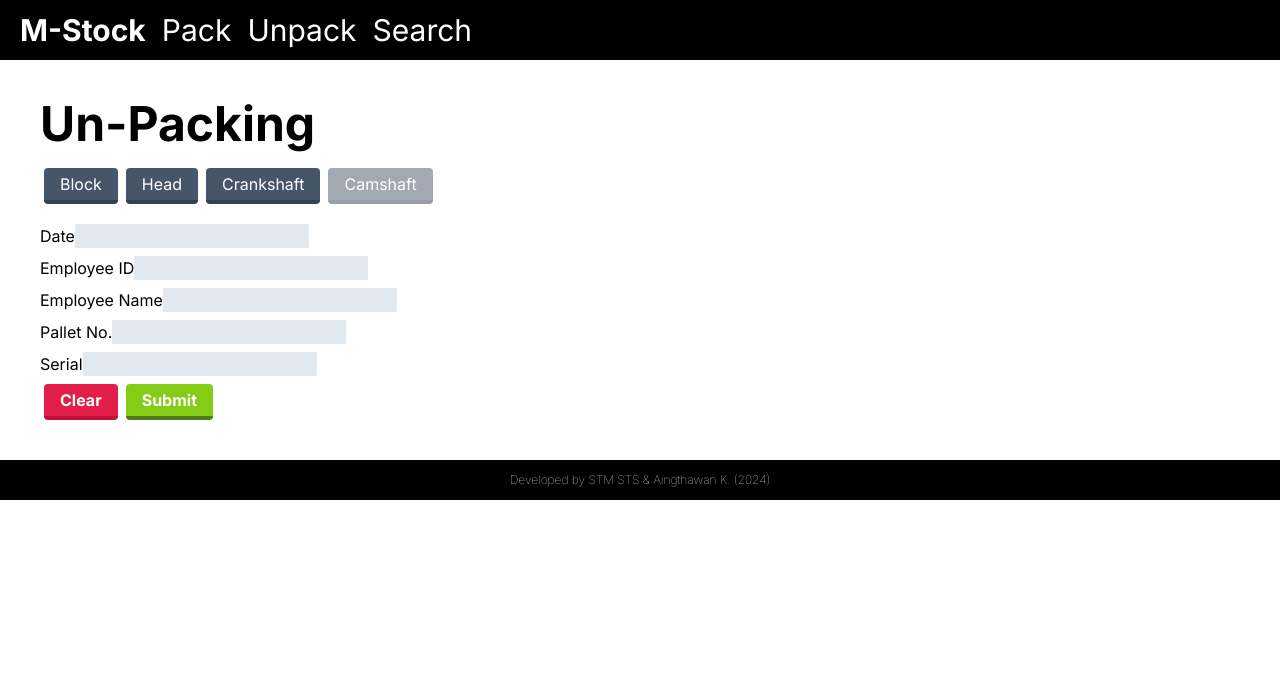
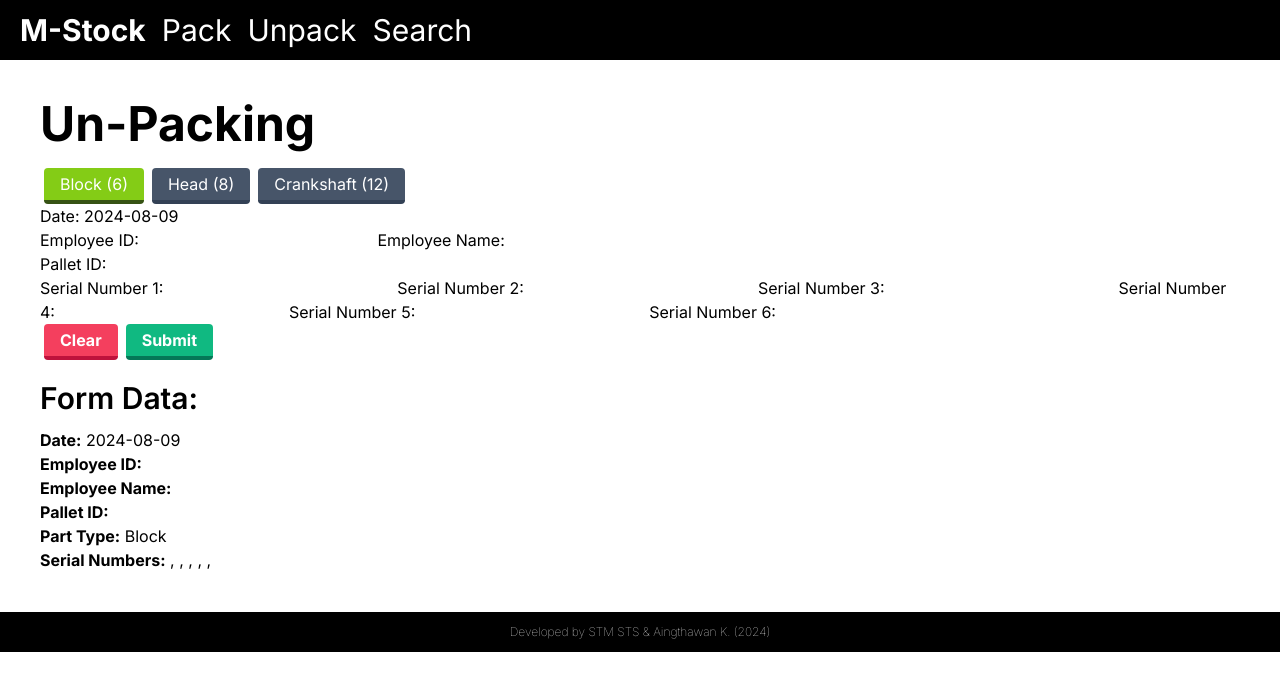
Before and after one commit to aingez/sts_safety_stock_coop_project, a Next.js app: page /unpack in a window 1280 px wide. Shown: the top 690 px of the page. Built offline with nearby package versions, Linux system fonts and the light colour scheme.

Commit message:
mock up ui update

```diff
--- a/src/app/pack/page.jsx
+++ b/src/app/pack/page.jsx
@@ -1,81 +1,127 @@
 'use client'
+import React, { useState } from 'react';
 
-import React, { useState } from 'react'
+const today = new Date().toISOString().split('T')[0]; // Format date as YYYY-MM-DD
 
-function PackPage() {
+export default function PackPage() {
+  const partTypeSerialCount = {
+    'Block': 6,
+    'Head': 8,
+    'Crankshaft': 12,
+    // Add more part types here if needed
+  };
+
   const [formData, setFormData] = useState({
-    date: '',
+    date: today,
     employeeId: '',
     employeeName: '',
-    palletNo: '',
-    serial: ''
+    palletId: '',
+    partType: 'Block',  // Default part type
+    serialNumbers: Array(partTypeSerialCount['Block']).fill('') // set block serial numbers as default
   });
 
-  const handleInputChange = (e) => {
-    const { name, value } = e.target;
-    setFormData(prevState => ({
-      ...prevState,
-      [name]: value
-    }));
-  };
+  function handleSubmit(e) {
+    e.preventDefault(); // Prevent default form submission
+    const data = new FormData(e.target);
+    const submittedData = {
+      date: data.get('date') || today,
+      employeeId: data.get('employeeId'),
+      employeeName: data.get('employeeName'),
+      palletId: data.get('palletId'),
+      partType: formData.partType,
+      serialNumbers: Array.from(data.entries())
+        .filter(([key]) => key.startsWith('serialNumber'))
+        .map(([, value]) => value),
+    };
+    setFormData(submittedData);
+    console.log(submittedData);
+  }
 
-  const handleClear = () => {
+  function handlePartTypeSelection(e) {
+    const selectedPartType = e.target.value;
     setFormData({
-      date: '',
-      employeeId: '',
-      employeeName: '',
-      palletNo: '',
-      serial: ''
+      ...formData,
+      partType: selectedPartType,
+      serialNumbers: Array(partTypeSerialCount[selectedPartType]).fill('')
     });
-  };
+  }
+
+  function handleSerialNumberChange(e, index) {
+    const newSerialNumbers = [...formData.serialNumbers];
+    newSerialNumbers[index] = e.target.value;
+    setFormData({ ...formData, serialNumbers: newSerialNumbers });
+  }
 
   return (
     <div>
       <h1 className='text-5xl pb-5 font-bold'>
         Packing
       </h1>
+      <form method="post" onSubmit={handleSubmit}>
+        {/* part type input */}
+        <p>
+          {Object.keys(partTypeSerialCount).map((partType) => (
+            <button
+              key={partType}
+              type="button"
+              onClick={handlePartTypeSelection}
+              value={partType}
+              className={`mx-1 font-normal py-1 px-4 border-b-4 rounded ${
+                formData.partType === partType
+                  ? 'bg-lime-500 text-white border-lime-900'  // Active styles
+                  : 'bg-slate-600 hover:bg-slate-400 text-white border-slate-700 hover:border-slate-500'  // Default styles
+              }`}
+            >
+              {partType} ({partTypeSerialCount[partType]})
+            </button>
+          ))}
+        </p>
 
-      <ul className='mb-5'>
-        <button className='mx-1 bg-slate-600 hover:bg-slate-400 text-white font-normal py-1 px-4 border-b-4 border-slate-700 hover:border-slate-500 rounded'>Block (6)</button>
-        <button className='mx-1 bg-slate-600 hover:bg-slate-400 text-white font-normal py-1 px-4 border-b-4 border-slate-700 hover:border-slate-500 rounded'>Head (8)</button>
-        <button className='mx-1 bg-slate-600 hover:bg-slate-400 text-white font-normal py-1 px-4 border-b-4 border-slate-700 hover:border-slate-500 rounded'>Crankshaft (12)</button>
-        <button className='mx-1 opacity-50 bg-slate-600 hover:bg-slate-400 text-white font-normal py-1 px-4 border-b-4 border-slate-700 hover:border-slate-500 rounded'>Camshaft</button>
-      </ul>
+        {/* date input (auto/editable) */}
+        <label>
+          Date: <input name="date" defaultValue={today} />
+        </label>
+        <br />
+        {/* employee id input */}
+        <label>
+          Employee ID: <input name="employeeId" />
+        </label>
+        <label>
+          Employee Name: <input name="employeeName" />
+        </label>
+        <br />
+        {/* pallet id input */}
+        <label>
+          Pallet ID: <input name="palletId" />
+        </label>
+        <br />
 
-      <form action="/send-data-here" method="post">
-        <ul>
-          <li className='pb-2'>
-            <label htmlFor="date">Date</label>
-            <input className='bg-slate-200' type="text" id="date" name="date" value={formData.date} onChange={handleInputChange} />
-          </li>
-          <li className='pb-2'>
-            <label htmlFor="employeeId">Employee ID</label>
-            <input className='bg-slate-200' type="text" id="employeeId" name="employeeId" value={formData.employeeId} onChange={handleInputChange} />
-          </li>
-          <li className='pb-2'>
-            <label htmlFor="employeeName">Employee Name</label>
-            <input className='bg-slate-200' type="text" id="employeeName" name="employeeName" value={formData.employeeName} onChange={handleInputChange} />
-          </li>
-          <li className='pb-2'>
-            <label htmlFor="palletNo">Pallet No.</label>
-            <input className='bg-slate-200' type="text" id="palletNo" name="palletNo" value={formData.palletNo} onChange={handleInputChange} />
-          </li>
-          <li className='pb-2'>
-            <label htmlFor="serial">Serial</label>
-            <input className='bg-slate-200' type="text" id="serial" name="serial" value={formData.serial} onChange={handleInputChange} />
-          </li>
-        </ul>
+        {/* serial number inputs */}
+        {formData.serialNumbers.map((serialNumber, index) => (
+          <label key={index}>
+            Serial Number {index + 1}:
+            <input
+              name={`serialNumber${index}`}
+              value={serialNumber}
+              onChange={(e) => handleSerialNumberChange(e, index)}
+            />
+          </label>
+        ))}
+        <br />
+        <button type="button" className='mx-1 bg-rose-500 hover:bg-rose-400 text-white font-bold py-1 px-4 border-b-4 border-rose-700 hover:border-rose-500 rounded'>Clear</button>
+        <button type="submit" className='mx-1 bg-emerald-500 hover:bg-emerald-400 text-white font-bold py-1 px-4 border-b-4 border-emerald-700 hover:border-emerald-500 rounded'>Submit</button>
+      </form>
 
-        <button type="button" onClick={handleClear} className='mx-1 bg-rose-600 hover:bg-rose-400 text-white font-bold py-1 px-4 border-b-4 border-rose-700 hover:border-rose-500 rounded'>
-          Clear
-        </button>
-        <button className='mx-1 bg-lime-500 hover:bg-lime-400 text-white font-bold py-1 px-4 border-b-4 border-lime-700 hover:border-lime-500 rounded' type="submit">
-          Submit
-        </button>
-
-      </form>
+      {/* Display the form data for testing */}
+      <div className='mt-5'>
+        <h2 className='text-3xl pb-3 font-semibold'>Form Data:</h2>
+        <p><strong>Date:</strong> {formData.date}</p>
+        <p><strong>Employee ID:</strong> {formData.employeeId}</p>
+        <p><strong>Employee Name:</strong> {formData.employeeName}</p>
+        <p><strong>Pallet ID:</strong> {formData.palletId}</p>
+        <p><strong>Part Type:</strong> {formData.partType}</p>
+        <p><strong>Serial Numbers:</strong> {formData.serialNumbers.join(', ')}</p>
+      </div>
     </div>
   )
 }
-
-export default PackPage
--- a/src/app/page.jsx
+++ b/src/app/page.jsx
@@ -1,11 +1,64 @@
-import Image from "next/image";
+import next from "next";
+import React from "react";
 
 export default function Home() {
   return (
-    <main className=''>
-      <h1 className='text-5xl pb-5 '>
-        Main Page
-      </h1>
-    </main>
+    <div className="min-h-screen bg-gray-100 p-4">
+      <main className="grid grid-cols-4 gap-4">
+        {/* Block Sections */}
+        <div className="col-span-4 bg-white p-4 rounded-md shadow">
+          <h2 className="text-lg font-bold mb-4">Stock Monitor</h2>
+          <div className="grid grid-cols-4 gap-2">
+            <button className="bg-green-500 text-white py-2 px-4 rounded hover:bg-green-600">
+              Block
+            </button>
+            <button className="bg-green-500 text-white py-2 px-4 rounded hover:bg-green-600">
+              Head
+            </button>
+            <button className="bg-green-500 text-white py-2 px-4 rounded hover:bg-green-600">
+              Crankshaft
+            </button>
+            <button className="bg-green-500 text-white py-2 px-4 rounded hover:bg-green-600">
+              Camshaft
+            </button>
+          </div>
+        </div>
+
+        {/* Pallet Sections */}
+        <div className="col-span-4 bg-white p-4 rounded-md shadow">
+          <h2 className="text-lg font-bold mb-4">Pallet Unpack Alert</h2>
+          <table className="min-w-full bg-white border">
+            <thead>
+              <tr>
+                <th className="border px-4 py-2">No.</th>
+                <th className="border px-4 py-2">Pallet No.</th>
+                <th className="border px-4 py-2">Part Serial No.</th>
+                <th className="border px-4 py-2">Packing Date</th>
+              </tr>
+            </thead>
+            <tbody>
+              <tr>
+                <td className="border px-4 py-2">1</td>
+                <td className="border px-4 py-2">BL01A</td>
+                <td className="border px-4 py-2">ANST02246313030</td>
+                <td className="border px-4 py-2">17-06-23</td>
+              </tr>
+              {/* Add more rows as needed */}
+            </tbody>
+          </table>
+        </div>
+
+        {/* Warehouse Status */}
+        <div className="col-span-4 bg-white p-4 rounded-md shadow">
+          <h2 className="text-lg font-bold mb-4">Warehouse Status</h2>
+          <div className="grid grid-cols-6 gap-2">
+            <button className="bg-blue-500 text-white py-2 px-4 rounded hover:bg-blue-600">
+              BL01A
+            </button>
+            {/* Add more buttons as needed */}
+          </div>
+        </div>
+      </main>
+    </div>
   );
 }
--- a/src/app/unpack/page.jsx
+++ b/src/app/unpack/page.jsx
@@ -1,82 +1,128 @@
 'use client'
 
-import React, { useState } from 'react'
+import React, { useState } from 'react';
 
-function UnpackPage() {
+const today = new Date().toISOString().split('T')[0]; // Format date as YYYY-MM-DD
+
+export default function PackPage() {
+  const partTypeSerialCount = {
+    'Block': 6,
+    'Head': 8,
+    'Crankshaft': 12,
+    // Add more part types here if needed
+  };
+
   const [formData, setFormData] = useState({
-    date: '',
+    date: today,
     employeeId: '',
     employeeName: '',
-    palletNo: '',
-    serial: ''
+    palletId: '',
+    partType: 'Block',  // Default part type
+    serialNumbers: Array(partTypeSerialCount['Block']).fill('') // set block serial numbers as default
   });
 
-  const handleInputChange = (e) => {
-    const { name, value } = e.target;
-    setFormData(prevState => ({
-      ...prevState,
-      [name]: value
-    }));
-  };
+  function handleSubmit(e) {
+    e.preventDefault(); // Prevent default form submission
+    const data = new FormData(e.target);
+    const submittedData = {
+      date: data.get('date') || today,
+      employeeId: data.get('employeeId'),
+      employeeName: data.get('employeeName'),
+      palletId: data.get('palletId'),
+      partType: formData.partType,
+      serialNumbers: Array.from(data.entries())
+        .filter(([key]) => key.startsWith('serialNumber'))
+        .map(([, value]) => value),
+    };
+    setFormData(submittedData);
+    console.log(submittedData);
+  }
 
-  const handleClear = () => {
+  function handlePartTypeSelection(e) {
+    const selectedPartType = e.target.value;
     setFormData({
-      date: '',
-      employeeId: '',
-      employeeName: '',
-      palletNo: '',
-      serial: ''
+      ...formData,
+      partType: selectedPartType,
+      serialNumbers: Array(partTypeSerialCount[selectedPartType]).fill('')
     });
-  };
+  }
 
-// function UnpackPage() {
+  function handleSerialNumberChange(e, index) {
+    const newSerialNumbers = [...formData.serialNumbers];
+    newSerialNumbers[index] = e.target.value;
+    setFormData({ ...formData, serialNumbers: newSerialNumbers });
+  }
+
   return (
     <div>
       <h1 className='text-5xl pb-5 font-bold'>
         Un-Packing
       </h1>
+      <form method="post" onSubmit={handleSubmit}>
+        {/* part type input */}
+        <p>
+          {Object.keys(partTypeSerialCount).map((partType) => (
+            <button
+              key={partType}
+              type="button"
+              onClick={handlePartTypeSelection}
+              value={partType}
+              className={`mx-1 font-normal py-1 px-4 border-b-4 rounded ${
+                formData.partType === partType
+                  ? 'bg-lime-500 text-white border-lime-900'  // Active styles
+                  : 'bg-slate-600 hover:bg-slate-400 text-white border-slate-700 hover:border-slate-500'  // Default styles
+              }`}
+            >
+              {partType} ({partTypeSerialCount[partType]})
+            </button>
+          ))}
+        </p>
 
-      <ul className='mb-5'>
-        <button className='mx-1 bg-slate-600 hover:bg-slate-400 text-white font-normal py-1 px-4 border-b-4 border-slate-700 hover:border-slate-500 rounded'>Block</button>
-        <button className='mx-1 bg-slate-600 hover:bg-slate-400 text-white font-normal py-1 px-4 border-b-4 border-slate-700 hover:border-slate-500 rounded'>Head</button>
-        <button className='mx-1 bg-slate-600 hover:bg-slate-400 text-white font-normal py-1 px-4 border-b-4 border-slate-700 hover:border-slate-500 rounded'>Crankshaft</button>
-        <button className='mx-1 opacity-50 bg-slate-600 hover:bg-slate-400 text-white font-normal py-1 px-4 border-b-4 border-slate-700 hover:border-slate-500 rounded'>Camshaft</button>
-      </ul>
+        {/* date input (auto/editable) */}
+        <label>
+          Date: <input name="date" defaultValue={today} />
+        </label>
+        <br />
+        {/* employee id input */}
+        <label>
+          Employee ID: <input name="employeeId" />
+        </label>
+        <label>
+          Employee Name: <input name="employeeName" />
+        </label>
+        <br />
+        {/* pallet id input */}
+        <label>
+          Pallet ID: <input name="palletId" />
+        </label>
+        <br />
 
-      <form action="/send-data-here" method="post">
-        <ul>
-          <li className='pb-2'>
-            <label for="first">Date</label>
-            <input className='bg-slate-200' type="text" id="first" name="first" />
-          </li>
-          <li className='pb-2'>
-            <label for="first">Employee ID</label>
-            <input className='bg-slate-200' type="text" id="first" name="first" />
-          </li>
-          <li className='pb-2'>
-            <label for="first">Employee Name</label>
-            <input className='bg-slate-200' type="text" id="first" name="first" />
-          </li>
-          <li className='pb-2'>
-            <label for="first">Pallet No.</label>
-            <input className='bg-slate-200' type="text" id="first" name="first" />
-          </li>
-          <li className='pb-2'>
-          <label for="last">Serial</label>
-          <input className='bg-slate-200' type="text" id="last" name="last" />
-          </li>
-        </ul>
+        {/* serial number inputs */}
+        {formData.serialNumbers.map((serialNumber, index) => (
+          <label key={index}>
+            Serial Number {index + 1}:
+            <input
+              name={`serialNumber${index}`}
+              value={serialNumber}
+              onChange={(e) => handleSerialNumberChange(e, index)}
+            />
+          </label>
+        ))}
+        <br />
+        <button type="button" className='mx-1 bg-rose-500 hover:bg-rose-400 text-white font-bold py-1 px-4 border-b-4 border-rose-700 hover:border-rose-500 rounded'>Clear</button>
+        <button type="submit" className='mx-1 bg-emerald-500 hover:bg-emerald-400 text-white font-bold py-1 px-4 border-b-4 border-emerald-700 hover:border-emerald-500 rounded'>Submit</button>
+      </form>
 
-        <button type="button" onClick={handleClear} className='mx-1 bg-rose-600 hover:bg-rose-400 text-white font-bold py-1 px-4 border-b-4 border-rose-700 hover:border-rose-500 rounded'>
-          Clear
-        </button>
-        <button className='mx-1 bg-lime-500 hover:bg-lime-400 text-white font-bold py-1 px-4 border-b-4 border-lime-700 hover:border-lime-500 rounded' type="submit">
-          Submit
-        </button>
-
-      </form>
+      {/* Display the form data for testing */}
+      <div className='mt-5'>
+        <h2 className='text-3xl pb-3 font-semibold'>Form Data:</h2>
+        <p><strong>Date:</strong> {formData.date}</p>
+        <p><strong>Employee ID:</strong> {formData.employeeId}</p>
+        <p><strong>Employee Name:</strong> {formData.employeeName}</p>
+        <p><strong>Pallet ID:</strong> {formData.palletId}</p>
+        <p><strong>Part Type:</strong> {formData.partType}</p>
+        <p><strong>Serial Numbers:</strong> {formData.serialNumbers.join(', ')}</p>
+      </div>
     </div>
   )
 }
-
-export default UnpackPage
```
